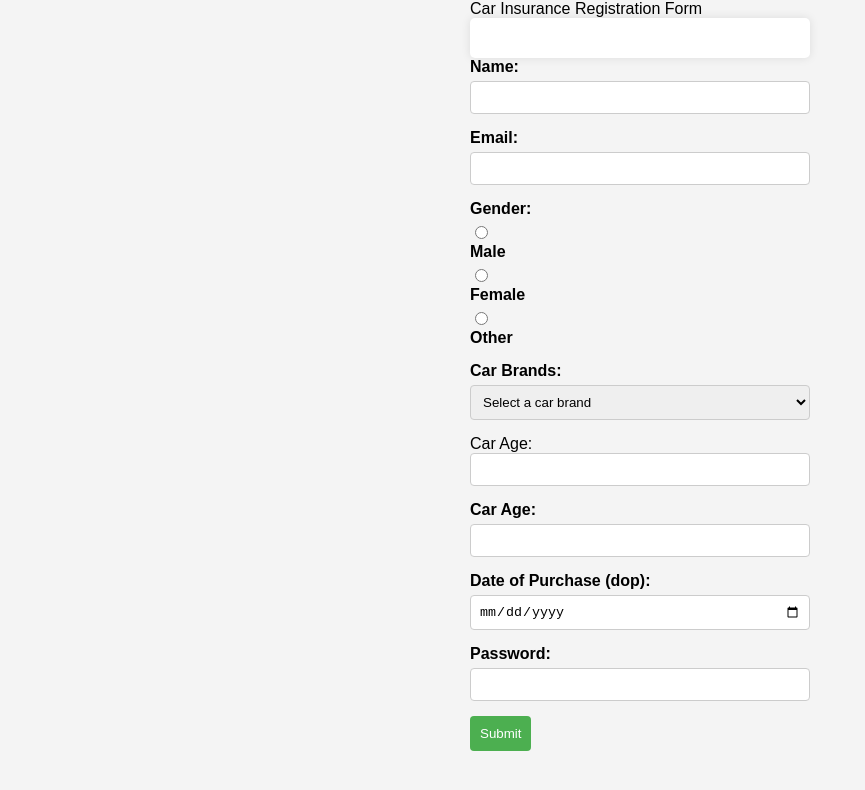
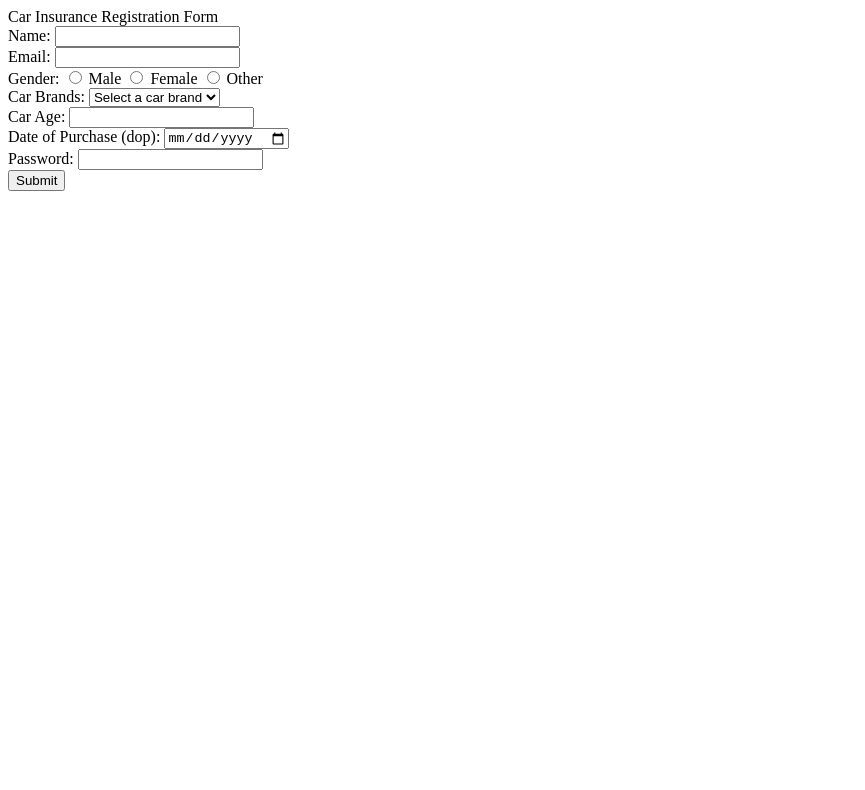
Before and after one commit to acciojob/car-insurance-form-Yogagujar07, a website: page main.html in a window 1280 px wide. Shown: the whole page, without its empty margins (0-865 px from the left). Drawn offline with Linux system fonts and the light colour scheme.

Commit message:
created a submission

```diff
--- a/main.html
+++ b/main.html
@@ -6,6 +6,9 @@
 	<t
 	<title>Car Insurance Registration Form</title>
 	<link rel="stylesheet" href="styles.css">
+		<style>
+
+		</style>
 </head>
 
 <body>
@@ -38,11 +41,7 @@
             </select>
         </div>
         <div>
-	<div>
-		<lable for="carage">Car Age:</lable>
-		<input type="number" id="carage" name="carage" required >
 
-	</div>
 	<div>
             <label for="carage">Car Age:</label>
             <input type="number" id="carage" name="carage" required>
--- a/styles.css
+++ b/styles.css
@@ -1,54 +1,2 @@
 
 /* Your CSS Code here. */
-body{
-	font-family: Arial, sans-serif;
-	background-color: #f4f4f4;
-	display: flex;
-	justify-content:center;
-	align-items: center;
-	height: 100hv;
-	margin: 0;
-
-}
-form{
-	background:#fff;
-	padding: 20px;
-    border-radius: 5px;
-	box-shadow: 0 0 10px rgba(0, 0, 0, 0.1);
-	width: 300px
-}
-div{
-	margin-bottom: 15px
-}
-
-label {
-    display: block;
-    margin-bottom: 5px;
-    font-weight: bold;
-}
-input[type="text"],
-input[type="email"],
-input[type="number"],
-input[type="date"],
-input[type="password"],
-select {
-    width: 100%;
-    padding: 8px;
-    box-sizing: border-box;
-    border: 1px solid #ccc;
-    border-radius: 4px;
-}
-input[type="radio"] {
-    margin-right: 5px;
-}
-button {
-    background-color: #4CAF50;
-    color: white;
-    padding: 10px;
-    border: none;
-    border-radius: 4px;
-    cursor: pointer;
-}
-button:hover {
-    background-color: #45a049;
-}
```
